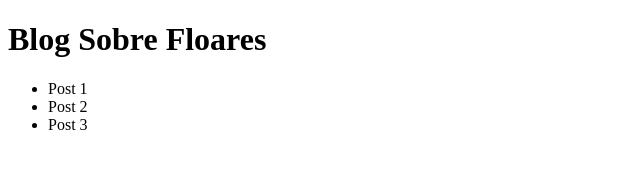
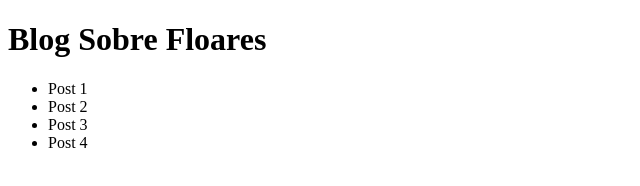
Before and after one commit to cadu172/CursoGIT, a plain HTML site: page blog.html in a window 1280 px wide. Shown: the full height of the page, 0-640 px from the left. Drawn offline with Linux system fonts and the light colour scheme.

Commit message:
Pagina do blog atualizada

```diff
--- a/blog.html
+++ b/blog.html
@@ -12,6 +12,7 @@
         <li>Post 1</li>
         <li>Post 2</li>
         <li>Post 3</li>
+        <li>Post 4</li>
     </ul>
 
 </body>
```
